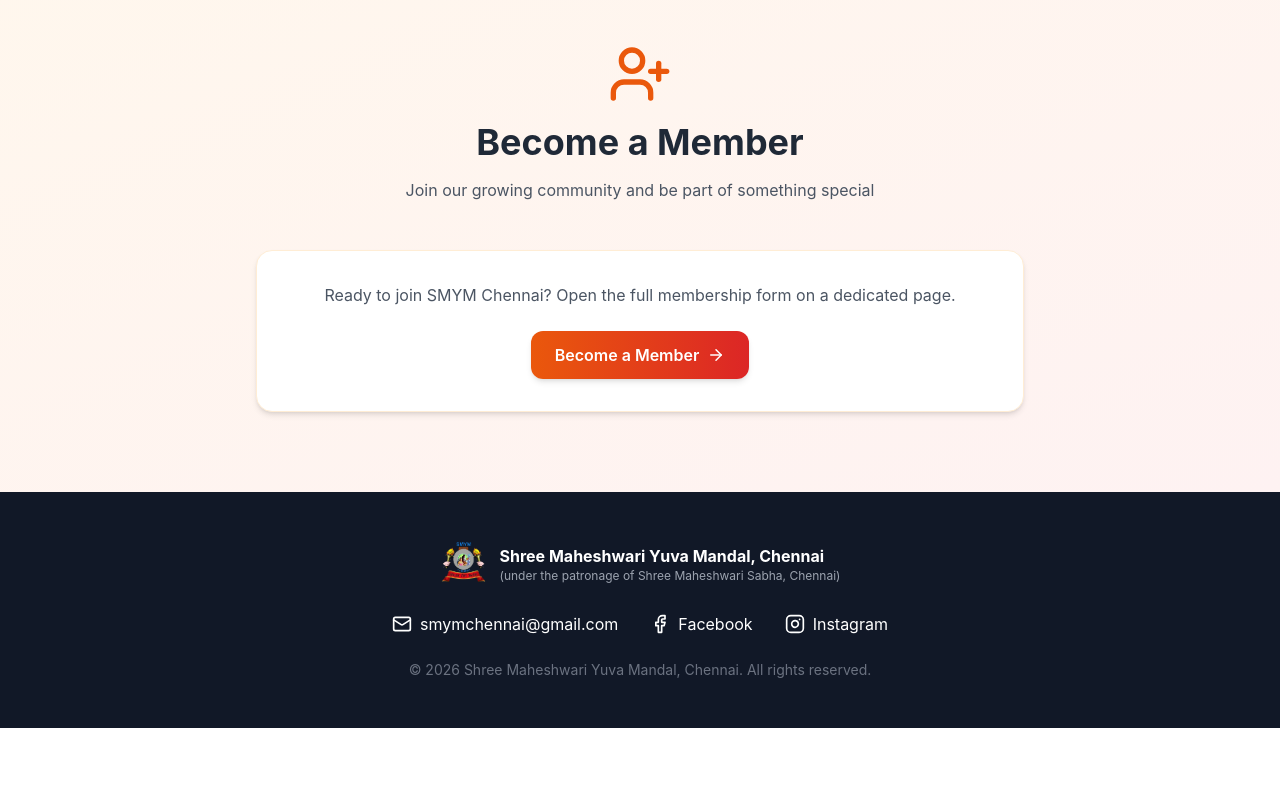
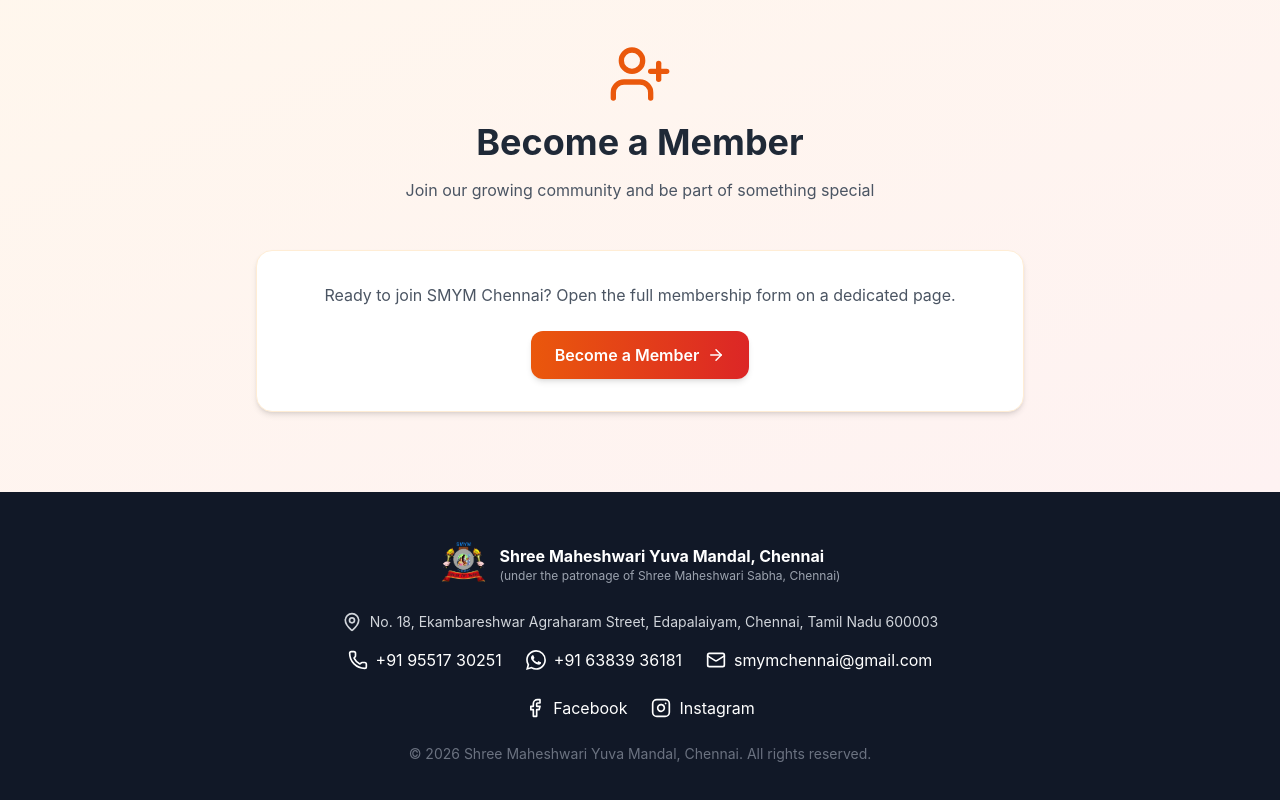
Before and after one commit to smymchennai-cloud/smymchennai, a React (Create React App) app: page / in a window 1280 px wide. Shown: the part 7510-8310 px from the top of the page. Before the commit the page ends 8238 px from the top, so only its background shows below. Built offline with nearby package versions, Linux system fonts and the light colour scheme.

Commit message:
[Atul] Team picture updates and contact detail update

```diff
--- a/src/components/layout/Footer.jsx
+++ b/src/components/layout/Footer.jsx
@@ -1,5 +1,11 @@
 import React from 'react';
-import { Mail, Facebook, Instagram } from 'lucide-react';
+import { Mail, Facebook, Instagram, Phone, MapPin } from 'lucide-react';
+
+const WhatsAppIcon = ({ className }) => (
+  <svg className={className} viewBox="0 0 24 24" fill="currentColor">
+    <path d="M17.472 14.382c-.297-.149-1.758-.867-2.03-.967-.273-.099-.471-.148-.67.15-.197.297-.767.966-.94 1.164-.173.199-.347.223-.644.075-.297-.15-1.255-.463-2.39-1.475-.883-.788-1.48-1.761-1.653-2.059-.173-.297-.018-.458.13-.606.134-.133.298-.347.446-.52.149-.174.198-.298.298-.497.099-.198.05-.371-.025-.52-.075-.149-.669-1.612-.916-2.207-.242-.579-.487-.5-.669-.51-.173-.008-.371-.01-.57-.01-.198 0-.52.074-.792.372-.272.297-1.04 1.016-1.04 2.479 0 1.462 1.065 2.875 1.213 3.074.149.198 2.096 3.2 5.077 4.487.709.306 1.262.489 1.694.625.712.227 1.36.195 1.871.118.571-.085 1.758-.719 2.006-1.413.248-.694.248-1.289.173-1.413-.074-.124-.272-.198-.57-.347m-5.421 7.403h-.004a9.87 9.87 0 01-5.031-1.378l-.361-.214-3.741.982.998-3.648-.235-.374a9.86 9.86 0 01-1.51-5.26c.001-5.45 4.436-9.884 9.888-9.884 2.64 0 5.122 1.03 6.988 2.898a9.825 9.825 0 012.893 6.994c-.003 5.45-4.437 9.884-9.885 9.884m8.413-18.297A11.815 11.815 0 0012.05 0C5.495 0 .16 5.335.157 11.892c0 2.096.547 4.142 1.588 5.945L.057 24l6.305-1.654a11.882 11.882 0 005.683 1.448h.005c6.554 0 11.89-5.335 11.893-11.893a11.821 11.821 0 00-3.48-8.413z"/>
+  </svg>
+);
 
 const Footer = () => {
   return (
@@ -17,8 +23,30 @@ const Footer = () => {
           </div>
         </div>
 
+        {/* Address */}
+        <div className="flex items-center justify-center gap-2 mb-4 text-gray-300">
+          <MapPin className="w-5 h-5 flex-shrink-0" />
+          <span className="text-sm">No. 18, Ekambareshwar Agraharam Street, Edapalaiyam, Chennai, Tamil Nadu 600003</span>
+        </div>
+
         {/* Contact & Social Links */}
-        <div className="flex flex-wrap items-center justify-center gap-4 md:gap-8 mb-6">
+        <div className="flex flex-wrap items-center justify-center gap-4 md:gap-6 mb-6">
+          <a
+            href="tel:+919551730251"
+            className="flex items-center gap-2 hover:text-orange-500 transition"
+          >
+            <Phone className="w-5 h-5" />
+            <span>+91 95517 30251</span>
+          </a>
+          <a
+            href="https://wa.me/916383936181"
+            target="_blank"
+            rel="noopener noreferrer"
+            className="flex items-center gap-2 hover:text-green-500 transition"
+          >
+            <WhatsAppIcon className="w-5 h-5" />
+            <span>+91 63839 36181</span>
+          </a>
           <a
             href="mailto:smymchennai@gmail.com"
             className="flex items-center gap-2 hover:text-orange-500 transition"
@@ -26,6 +54,10 @@ const Footer = () => {
             <Mail className="w-5 h-5" />
             <span>smymchennai@gmail.com</span>
           </a>
+        </div>
+
+        {/* Social Links */}
+        <div className="flex flex-wrap items-center justify-center gap-6 mb-6">
           <a
             href="https://www.facebook.com/share/1AV57yUmYX/"
             target="_blank"
```
Also changed, not shown: public/photos/abhinandan.png, public/photos/hemanth.png.
